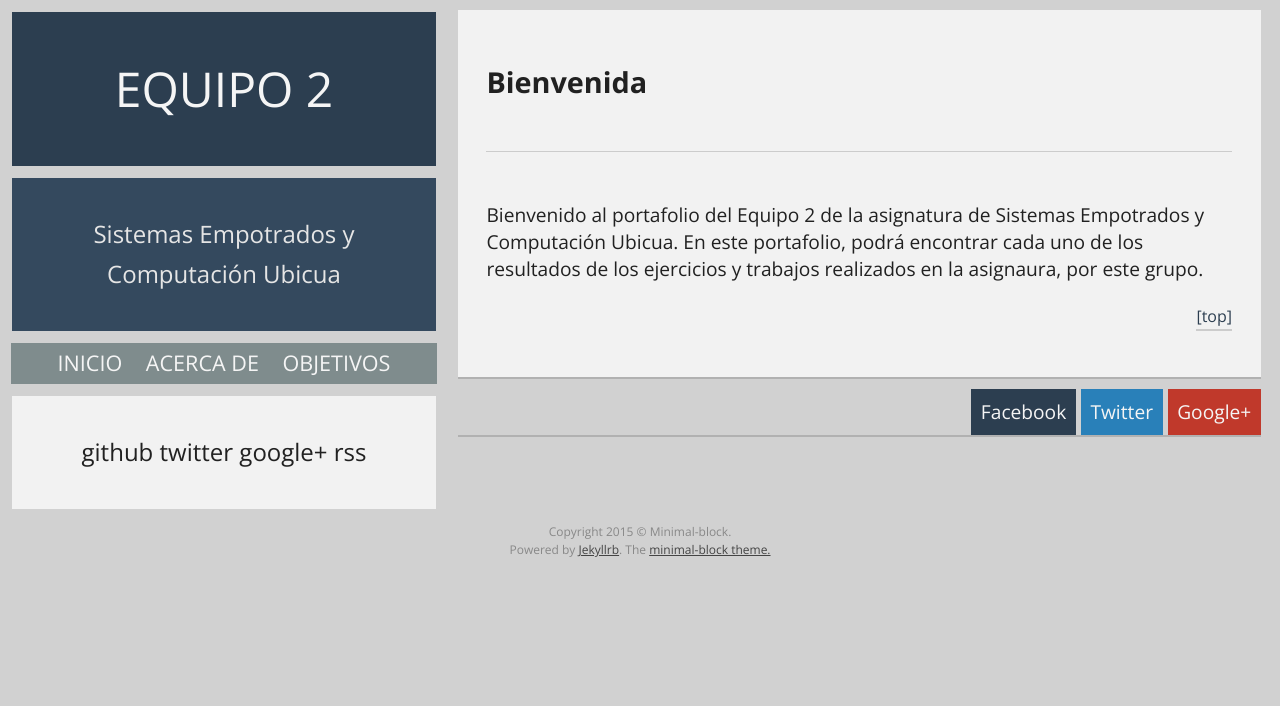
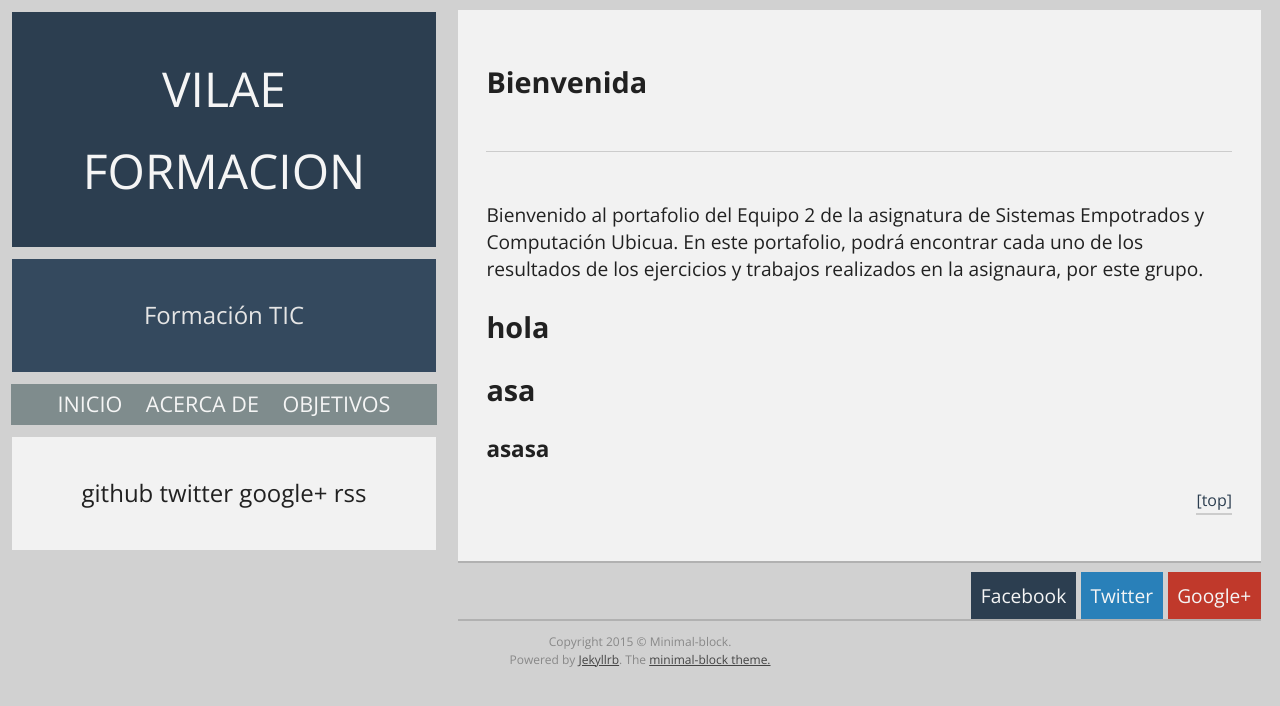
Before and after one commit to vilaeformacion/vilaeformacion.github.io, a Jekyll site: the page built from _posts/2015-01-03-bienvenida.md, in a window 1280 px wide. Shown: the top 706 px of the page. Built offline with Jekyll 4.4.1, drawn with Linux system fonts in a browser that asks for light colours; Markdown is read by kramdown in place of the engine named in the settings.

Commit message:
Commit inicial

```diff
--- a/_config.yml
+++ b/_config.yml
@@ -1,6 +1,6 @@
 # General
-name: Equipo 2
-description: "Sistemas Empotrados y Computación Ubicua"
+name: Vilae Formacion
+description: "Formación TIC"
 
 markdown: redcarpet
 highlighter: pygments
--- a/_posts/2015-01-03-bienvenida.md
+++ b/_posts/2015-01-03-bienvenida.md
@@ -5,3 +5,7 @@ date:   2015-01-03 00:00:00
 categories: bienvenida,portafolio
 ---
 Bienvenido al portafolio del Equipo 2 de la asignatura de Sistemas Empotrados y Computación Ubicua. En este portafolio, podrá encontrar cada uno de los resultados de los ejercicios y trabajos realizados en la asignaura, por este grupo.
+
+# hola
+## asa
+### asasa
```
